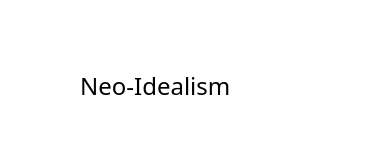
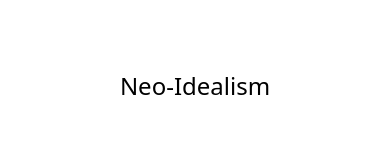
Before and after one commit to kendalenz/gabriel-website, a React (Vite) app: page /art in a window 390 px wide. Shown: the part 142-294 px from the top of the page. Built offline with nearby package versions, Linux system fonts and the light colour scheme.

Commit message:
adjusted breakpoints

```diff
--- a/src/scenes/art/index.tsx
+++ b/src/scenes/art/index.tsx
@@ -16,12 +16,12 @@ const Art = () => {
 
   return (
     <div className='my-32 mx-20'>
-    <h1 className='text-2xl'>Neo-Idealism</h1>
+    <h1 className='text-2xl xs:text-center sm:text-center md:text-left'>Neo-Idealism</h1>
 
     <div className='flex flex-wrap justify-start'>
 
       <motion.div
-        className='flex flex-wrap justify-start mt-5'
+        className='flex flex-wrap sm:justify-center md:justify-start mt-5'
         initial='hidden'
         whileInView='visible'
         viewport={{once: true, amount: 0.5}}
--- a/tailwind.config.cjs
+++ b/tailwind.config.cjs
@@ -25,8 +25,8 @@ module.exports = {
       }
     },
     screens: {
-      xs: "480px",
-      sm: "768px",
+      xs: "100px",
+      sm: "600px",
       md: "1060px"
     }
   },
```
